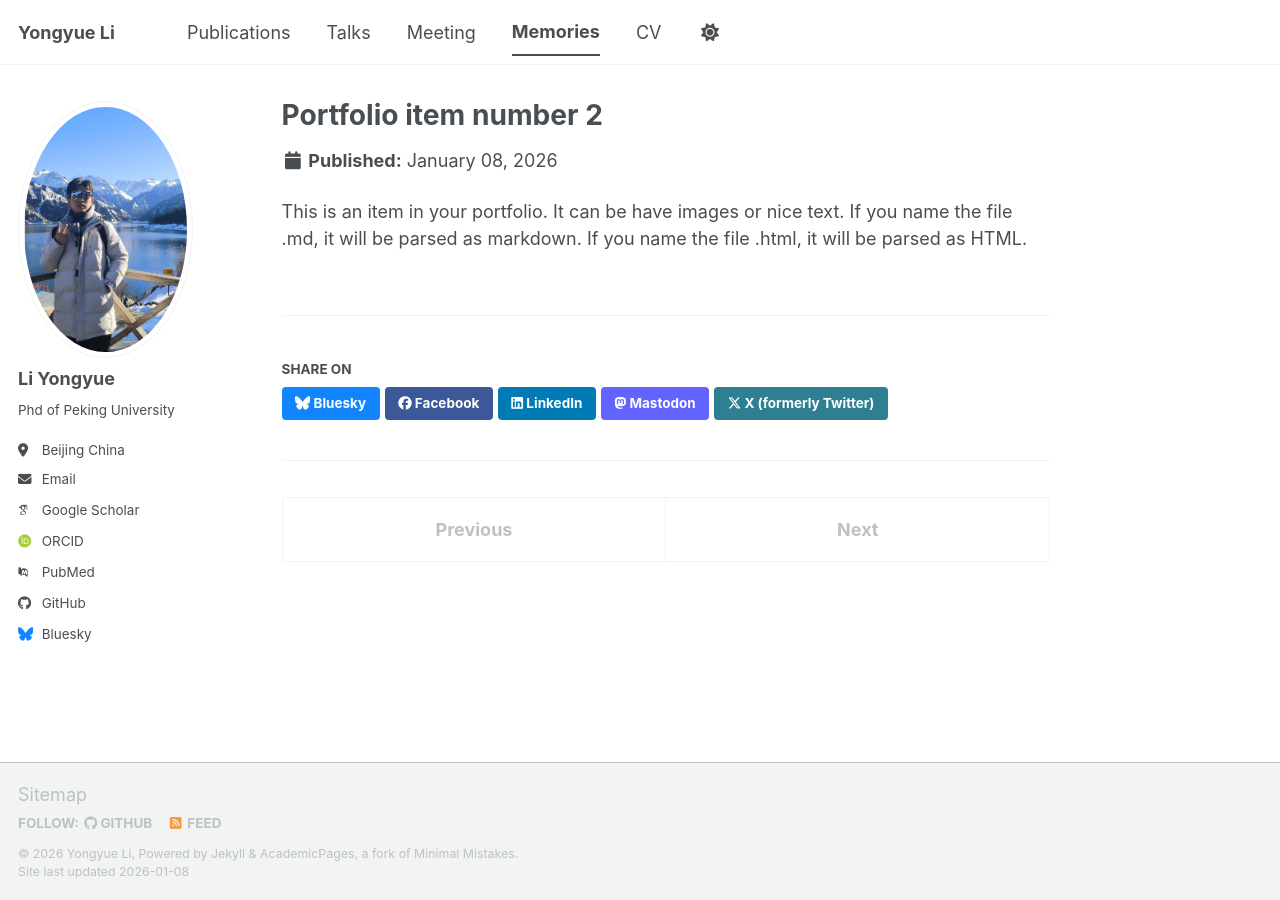
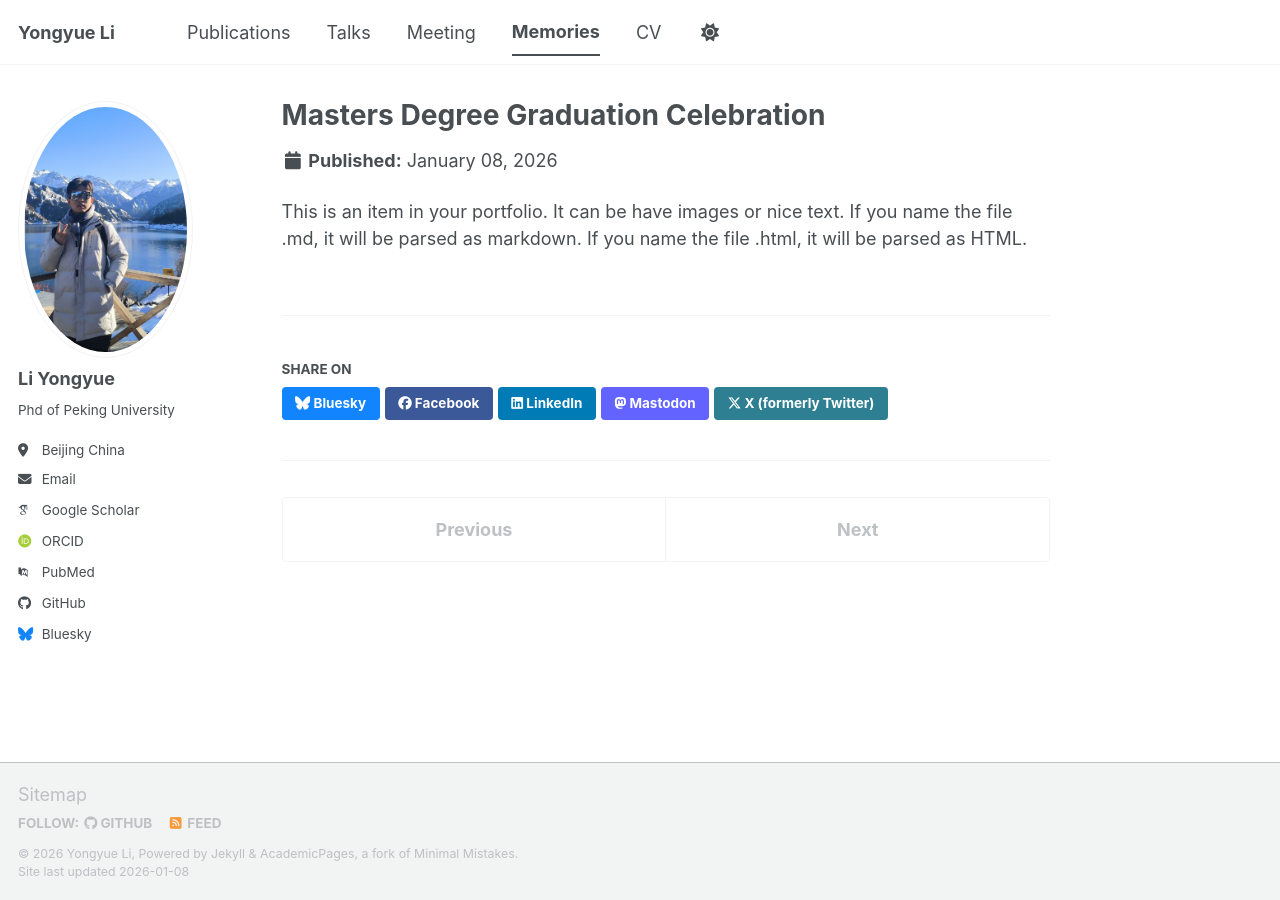
Before and after one commit to leeyongyue1019-spec/leeyongyue1019-spec.github.io, a Jekyll site: the page built from _portfolio/portfolio-2.html, in a window 1280 px wide. Built offline with Jekyll 4.4.1, drawn with Linux system fonts in a browser that asks for light colours; some web fonts are replaced; a script bundle is joined from its source files by our own code; library files that are not in the unit come from our copies.

Commit message:
Update portfolio-2.html

```diff
--- a/_portfolio/portfolio-2.html
+++ b/_portfolio/portfolio-2.html
@@ -1,7 +1,7 @@
 ---
-title: "Portfolio item number 2"
-excerpt: "Short description of portfolio item number 2 <br/><img src='/images/500x300.png'>"
-collection: portfolio
+title: "Masters Degree Graduation Celebration"
+excerpt: "With Teacher Wang and the friends in the laboratory <br/><img src='/images/shuo.png'>"
+collection: Memories
 ---
 
 This is an item in your portfolio. It can be have images or nice text. If you name the file .md, it will be parsed as markdown. If you name the file .html, it will be parsed as HTML.
```
